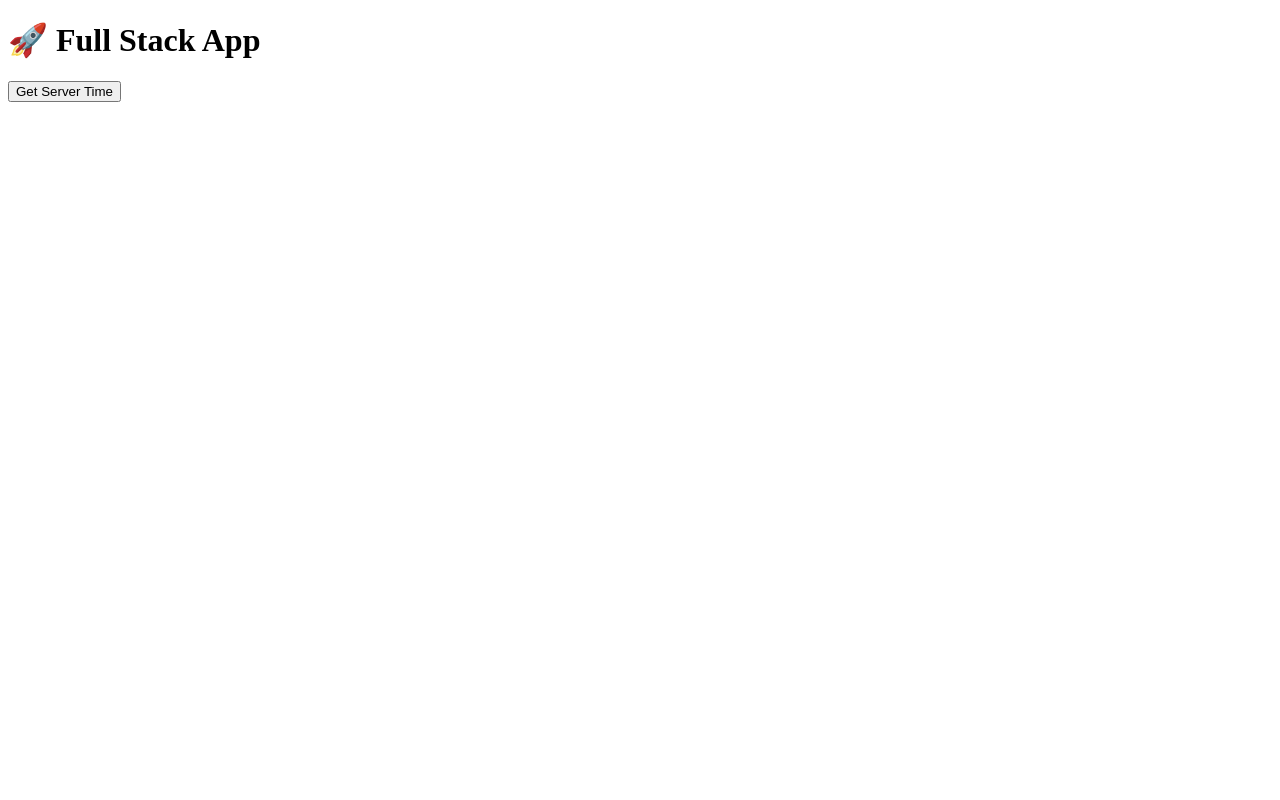
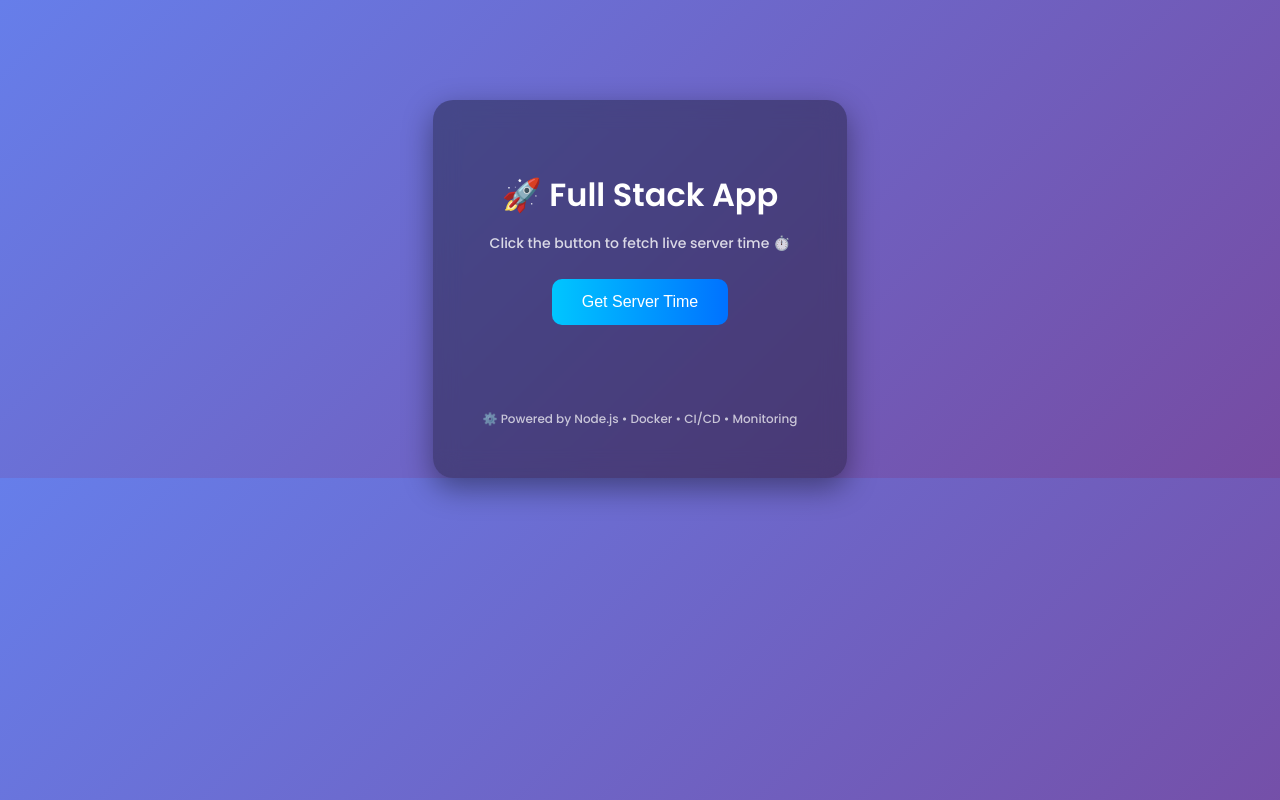
Before and after one commit to AbinSinghK/multicontainer-project, a plain HTML site: page frontend/index.html in a window 1280 px wide. Drawn offline with Linux system fonts and the light colour scheme.

Commit message:
updated index.html

```diff
--- a/frontend/index.html
+++ b/frontend/index.html
@@ -1,15 +1,135 @@
 <!DOCTYPE html>
-<html>
+<html lang="en">
+<head>
+  <meta charset="UTF-8">
+  <title>🚀 Full Stack App</title>
+
+  <link href="https://fonts.googleapis.com/css2?family=Poppins:wght@300;500;600&display=swap" rel="stylesheet">
+
+  <style>
+    body {
+      font-family: 'Poppins', sans-serif;
+      background: linear-gradient(135deg, #667eea, #764ba2);
+      color: white;
+      text-align: center;
+      margin: 0;
+      padding-top: 100px;
+    }
+
+    .container {
+      background: rgba(0, 0, 0, 0.35);
+      padding: 50px;
+      border-radius: 20px;
+      display: inline-block;
+      box-shadow: 0 10px 30px rgba(0,0,0,0.4);
+      backdrop-filter: blur(12px);
+      animation: fadeIn 1s ease;
+    }
+
+    h1 {
+      margin-bottom: 10px;
+      font-weight: 600;
+    }
+
+    .subtitle {
+      font-size: 14px;
+      opacity: 0.8;
+      margin-bottom: 25px;
+    }
+
+    button {
+      padding: 14px 30px;
+      font-size: 16px;
+      border: none;
+      border-radius: 10px;
+      background: linear-gradient(to right, #00c6ff, #0072ff);
+      color: white;
+      cursor: pointer;
+      transition: all 0.3s ease;
+    }
+
+    button:hover {
+      transform: scale(1.08);
+      box-shadow: 0 6px 20px rgba(0,0,0,0.4);
+    }
+
+    button:active {
+      transform: scale(0.95);
+    }
+
+    #output {
+      margin-top: 25px;
+      font-size: 18px;
+      min-height: 30px;
+    }
+
+    .loading {
+      color: #ffd700;
+      animation: blink 1s infinite;
+    }
+
+    .success {
+      color: #00ffcc;
+    }
+
+    .error {
+      color: #ff6b6b;
+    }
+
+    .footer {
+      margin-top: 30px;
+      font-size: 12px;
+      opacity: 0.7;
+    }
+
+    @keyframes fadeIn {
+      from { opacity: 0; transform: translateY(20px); }
+      to { opacity: 1; transform: translateY(0); }
+    }
+
+    @keyframes blink {
+      0%, 100% { opacity: 0.4; }
+      50% { opacity: 1; }
+    }
+  </style>
+</head>
+
 <body>
-  <h1>🚀 Full Stack App</h1>
-  <button onclick="getData()">Get Server Time</button>
-  <p id="output"></p>
+  <div class="container">
+    <h1>🚀 Full Stack App</h1>
+    <p class="subtitle">Click the button to fetch live server time ⏱️</p>
+
+    <button onclick="getData()">Get Server Time</button>
+
+    <p id="output"></p>
+
+    <div class="footer">
+      ⚙️ Powered by Node.js • Docker • CI/CD • Monitoring
+    </div>
+  </div>
 
   <script>
     async function getData() {
-      const res = await fetch("http://localhost:5000");
-      const data = await res.json();
-      document.getElementById("output").innerText = data.time;
+      const output = document.getElementById("output");
+
+      try {
+        output.innerText = "⏳ Fetching data...";
+        output.className = "loading";
+
+        const res = await fetch("http://localhost:5000");
+
+        if (!res.ok) {
+          throw new Error("Failed to fetch data");
+        }
+
+        const data = await res.json();
+
+        output.innerText = "🕒 Server Time: " + data.time;
+        output.className = "success";
+      } catch (error) {
+        output.innerText = "❌ Error fetching data";
+        output.className = "error";
+      }
     }
   </script>
 </body>
```
